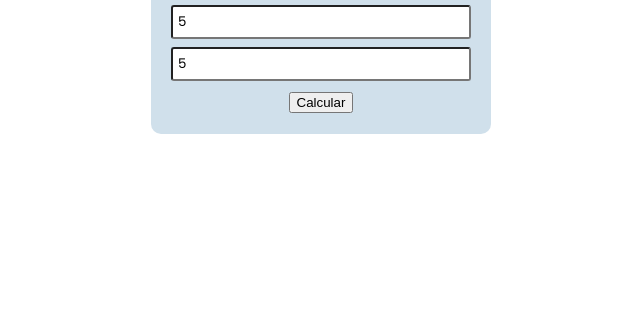
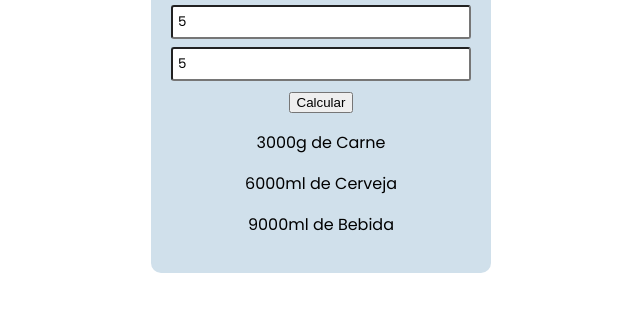
Before and after one commit to michelsiqueiraa/Churrascometro, a plain HTML site: page index.html in a window 1280 px wide. Both pictures are taken after typing "5", "5", "5" into the empty fields and a click on the button "Calcular". Shown: the part 156-468 px from the top of the page, without its empty margins (319-959 px from the left). Drawn offline with Linux system fonts and the light colour scheme.

Commit message:
integrado html e js

```diff
--- a/index.html
+++ b/index.html
@@ -8,17 +8,19 @@
 <link rel="preconnect" href="https://fonts.gstatic.com" crossorigin>
 <link href="https://fonts.googleapis.com/css2?family=Poppins:wght@300;400;500;600&display=swap" rel="stylesheet">
     <link rel="stylesheet" href="style.css">
-    <title>Churrascômetro</title>
+    <title> Cálculo do Churrasco</title>
 </head>
 <body>
     <div class="container">
         <div class=""></div>
         <h1>Churrascômetro</h1>
         <input type="number" id="adultos" name="adultos" placeholder="Adultos">
-        <input type="number" id="crianca" name="cianca" placeholder="Crianças">
+        <input type="number" id="criancas" name="criancas" placeholder="Crianças">
         <input type="number" id="duracao" name="duracao" placeholder="Duração (h)">
-        <button>Calcular</button>
+        <button onclick="calcular()">Calcular</button>
+
+        <div id="resultado"></div>
     </div>
-
+    <script src="script.js"></script>
 </body>
 </html>
--- a/script.js
+++ b/script.js
@@ -0,0 +1,45 @@
+let imputAdultos = document.getElementById("adultos");
+let imputCriancas = document.getElementById("criancas");
+let imputDuracao = document.getElementById("duracao");
+
+let resultado = document.getElementById("resultado");
+
+function calcular(){
+    console.log("calculando....")
+
+    let adultos = imputAdultos.value;
+    let criancas = imputCriancas.value;
+    let duracao = imputDuracao.value;
+
+    let qtdTotalCarne = carnePPes(duracao) * adultos + (carnePPes(duracao) / 2 * criancas);
+    let qtdTotalCerveja = cervejaPPes(duracao) * adultos;
+    let qtdTotalBebidas = bebidasPPes(duracao) * adultos + (bebidasPPes(duracao) / 2 * criancas);
+
+    resultado.innerHTML = `<p>${qtdTotalCarne}g de Carne<p/>`
+    resultado.innerHTML += `<p>${qtdTotalCerveja}ml de Cerveja<p/>`
+    resultado.innerHTML += `<p>${qtdTotalBebidas}ml de Bebida<p/>`
+}
+
+function carnePPes(){
+    if(duracao >= 6){
+        return 650;
+    } else{
+        return 400;
+    }
+}
+
+function cervejaPPes(){
+    if(duracao >= 6){
+        return 2000;
+    } else{
+        return 1200;
+    }
+}
+
+function bebidasPPes(){
+    if(duracao >= 6){
+        return 1700;
+    } else{
+        return 1200;
+    }
+}
--- a/style.css
+++ b/style.css
@@ -6,8 +6,6 @@ body{
     background-size:auto;
 
 }
-
-
 
 .container{
     max-width: 300px;
```
Also changed, not shown: Img/churras.jpeg (deleted), 1 other file.
